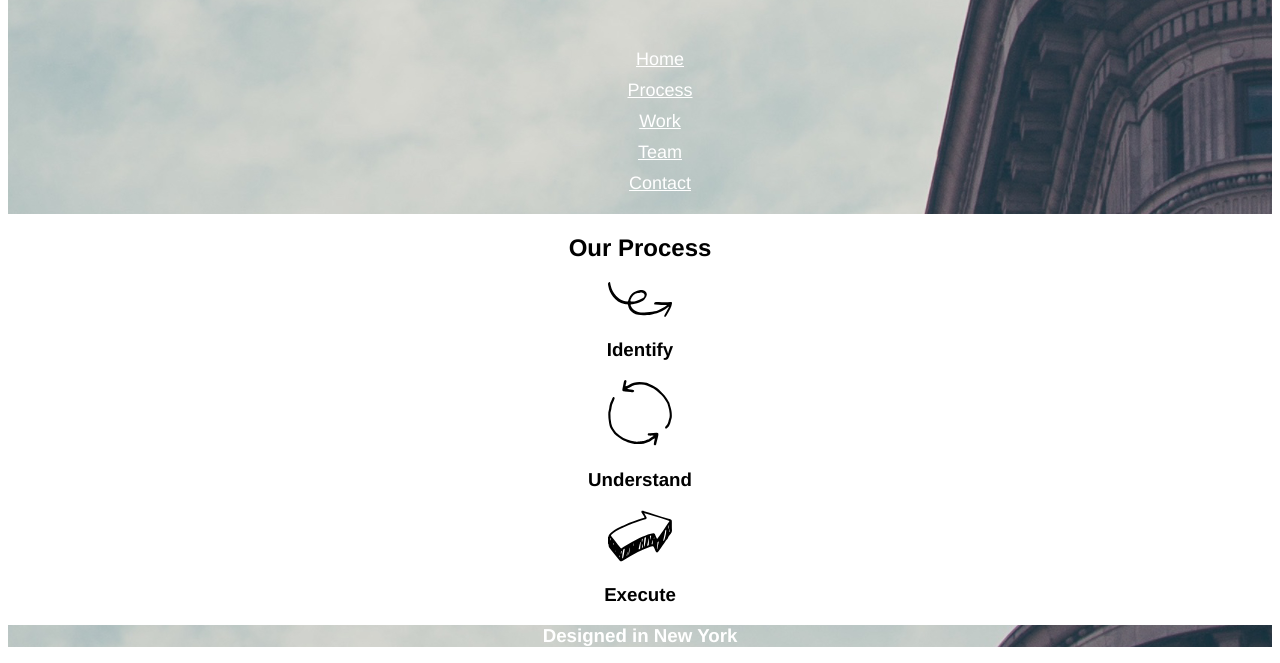
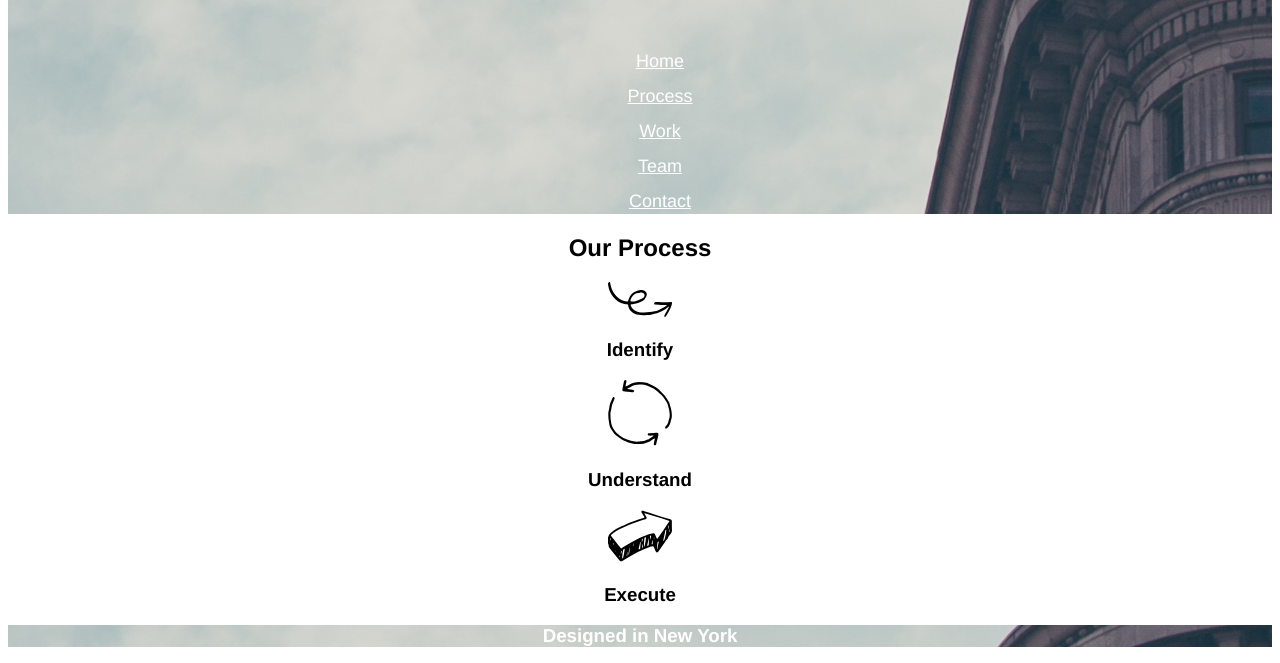
Before and after one commit to Billbo331/Broadway, a plain HTML site: page index.html in a window 1280 px wide. Shown: the part 130-793 px from the top of the page. Drawn offline with Linux system fonts and the light colour scheme.

Commit message:
fixed css

```diff
--- a/resources/css/style.css
+++ b/resources/css/style.css
@@ -19,7 +19,7 @@ h1{
 
 li{
 	list-style-type: none;
-	line-height: 30px
+	line-height: 35px
 }
 
 a{
```
